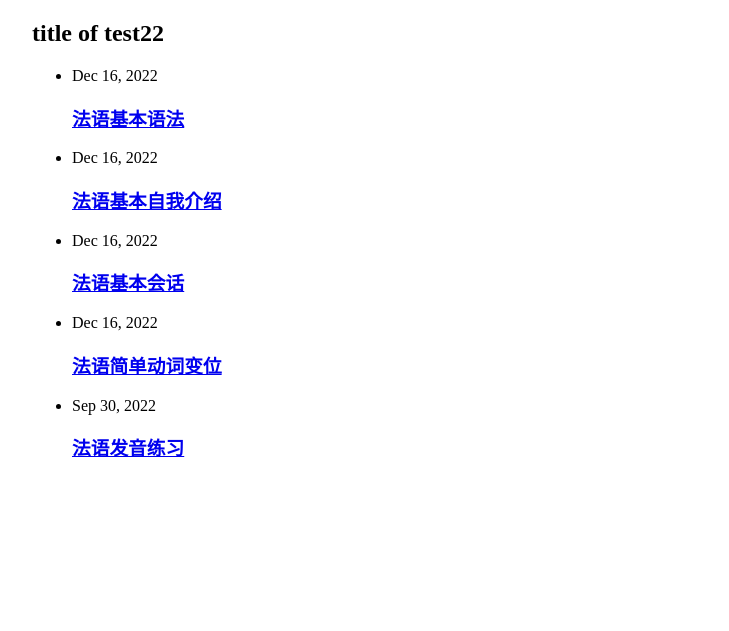
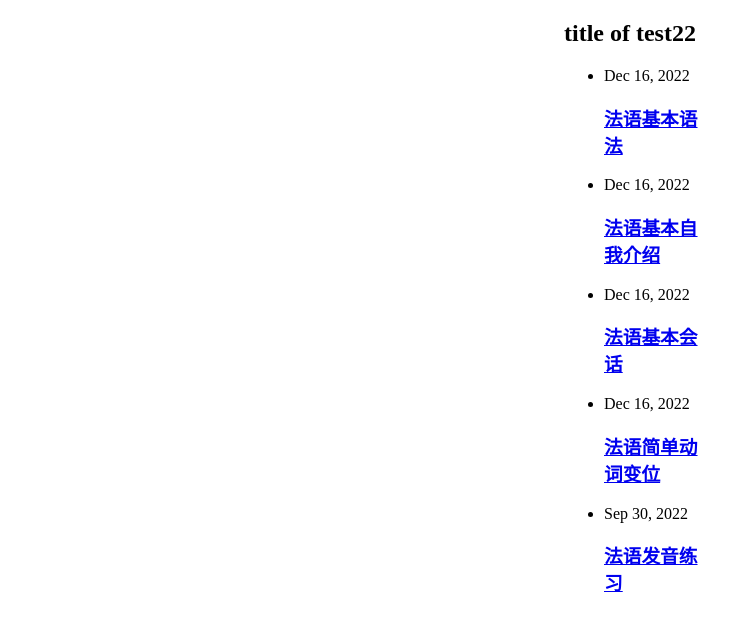
Before and after one commit to keinriesenradinparis/testing_local, a Jekyll site: the page built from test2.md, in a window 1280 px wide. Shown: the top 631 px of the page, without its empty margins (6-735 px from the left). Built offline with Jekyll 4.4.1, drawn with Linux system fonts in a browser that asks for light colours.

Commit message:
Update style_light.scss

```diff
--- a/assets/css/style_light.scss
+++ b/assets/css/style_light.scss
@@ -14,7 +14,7 @@
  * Initialisation of variables
  */
 
-$content-width:    1800px !default;
+$content-width:    200px !default;
 $spacing-unit:     30px !default;
 $on-large:        800px !default;
 
```
